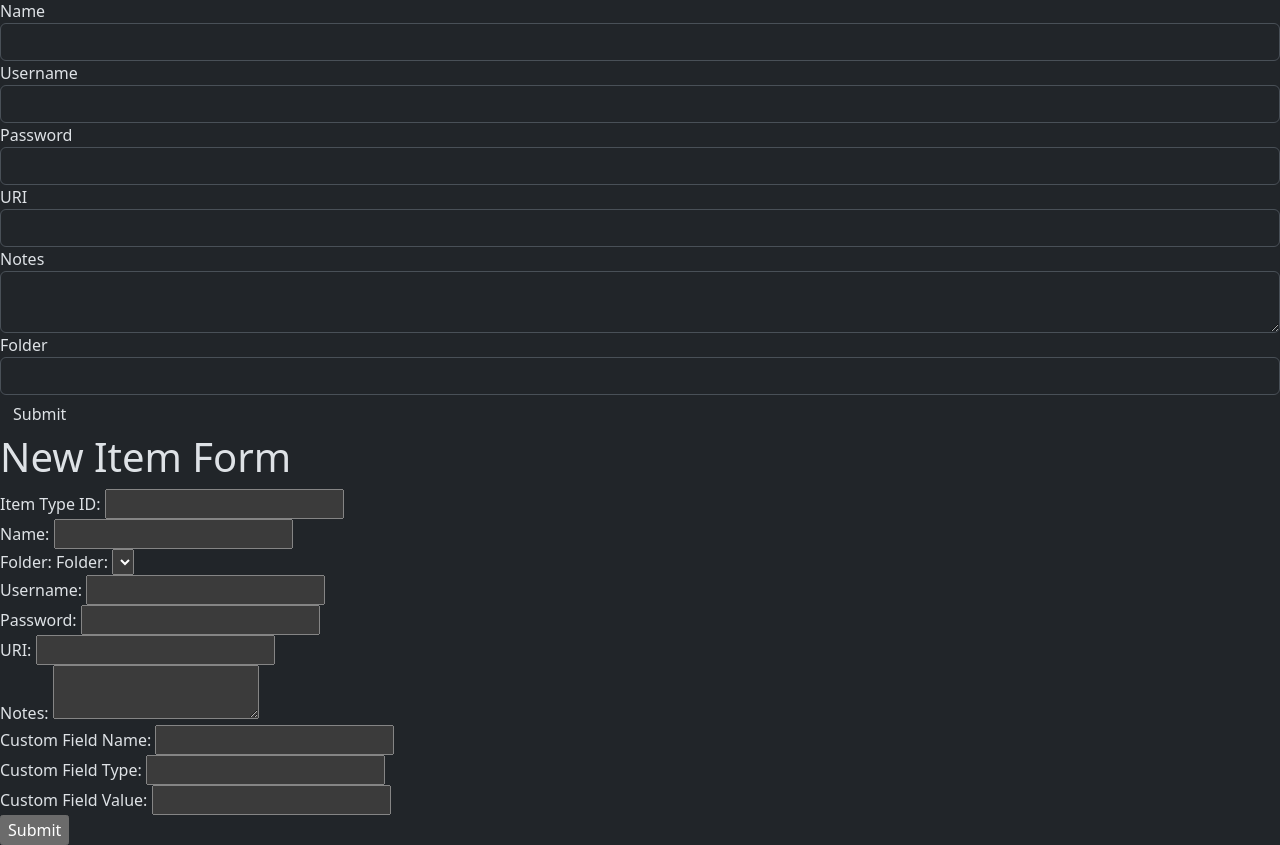
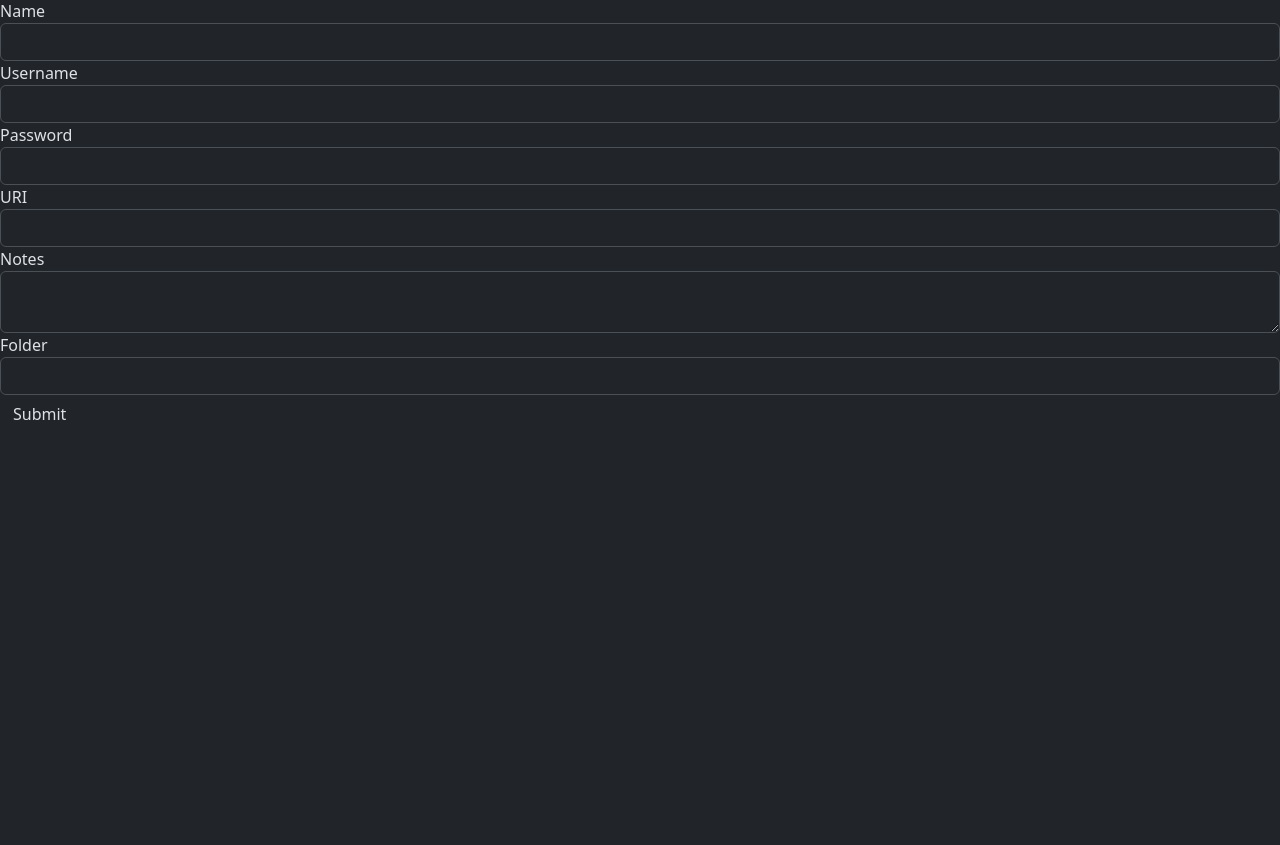
Before and after one commit to quinone/password-manager, a Flask app: page /vault/new-item in a window 1280 px wide. Shown: the part 57-902 px from the top of the page. After the commit the page ends 477 px from the top, so only its background shows below. Run offline with Flask 3, Linux system fonts and the light colour scheme; the visitor is signed in with stand-in values (Sample User, id 1); data comes from the database, SQL or seed files in the repository; lists and menus that the app fills with data are empty; some libraries are stand-ins or nearby versions.

Commit message:
Removed redundant html from index and new-item.html

```diff
--- a/app/__init__.py
+++ b/app/__init__.py
@@ -18,7 +18,6 @@ from flask import (
 )
 import random
 import string
-import app.database as database
 from flask_bootstrap import Bootstrap
 
 bootstrap = Bootstrap()
--- a/app/templates/new-item.html
+++ b/app/templates/new-item.html
@@ -3,42 +3,5 @@
 {% block title %}Add New Item{% endblock %}
 {% block content %}
 {{ wtf.quick_form(form) }}
-<h1>New Item Form</h1>
-    <form method="POST">
-        <!-- Form fields for adding a new item -->
-        <label for="item_type_id">Item Type ID:</label>
-        <input type="text" id="item_type_id" name="item_type_id" required><br>
-
-        <label for="name">Name:</label>
-        <input type="text" id="name" name="name" required><br>
-
-        <label for="folder_id">Folder:</label>
-            <label for="folder_id">Folder:</label>
-        <select id="folder_id" name="folder_id"></select><br>
-
-
-        <label for="username">Username:</label>
-        <input type="text" id="username" name="username"><br>
-
-        <label for="password">Password:</label>
-        <input type="password" id="password" name="password"><br>
-
-        <label for="uri">URI:</label>
-        <input type="text" id="uri" name="uri"><br>
-
-        <label for="notes">Notes:</label>
-        <textarea id="notes" name="notes"></textarea><br>
-
-        <label for="custom_field_name">Custom Field Name:</label>
-        <input type="text" id="custom_field_name" name="custom_field_name"><br>
-
-        <label for="custom_field_type">Custom Field Type:</label>
-        <input type="text" id="custom_field_type" name="custom_field_type"><br>
-
-        <label for="custom_field_value">Custom Field Value:</label>
-        <input type="text" id="custom_field_value" name="custom_field_value"><br>
-
-        <input type="submit" value="Submit">
-    </form>
-    {% endblock %}
+{% endblock %}
 </html>
```
Also changed, not shown: app/templates/index.html (+0 -27 lines).
